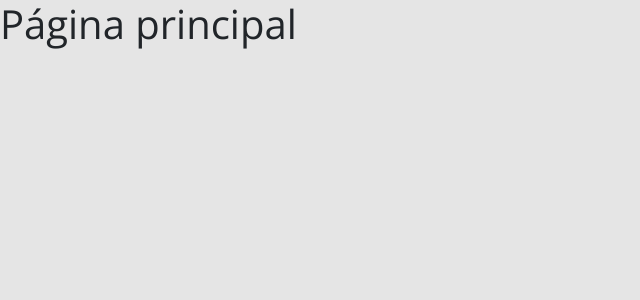
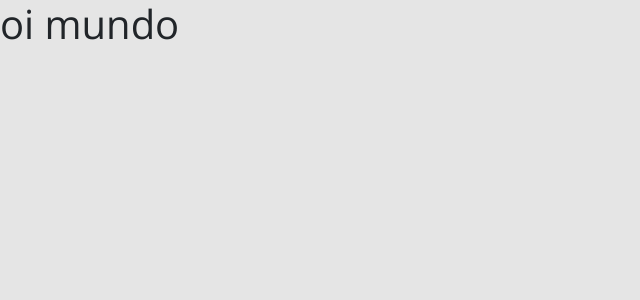
Before and after one commit to JoshyyDev/dsmovie, a React (Create React App) app in the folder frontend/: page / in a window 1280 px wide. Shown: the top 300 px of the page, without its empty margins (0-640 px from the left). Built offline with nearby package versions, Linux system fonts and the light colour scheme.

Commit message:
erro react eslint

```diff
--- a/frontend/src/App.tsx
+++ b/frontend/src/App.tsx
@@ -1,6 +1,6 @@
 function App() {
   return (
-    <h1>Página principal</h1>
+    <h1>oi mundo</h1>
   );
 }
 
```
Also changed, not shown: 1 other file (tests, documents, lock files or other folders).
